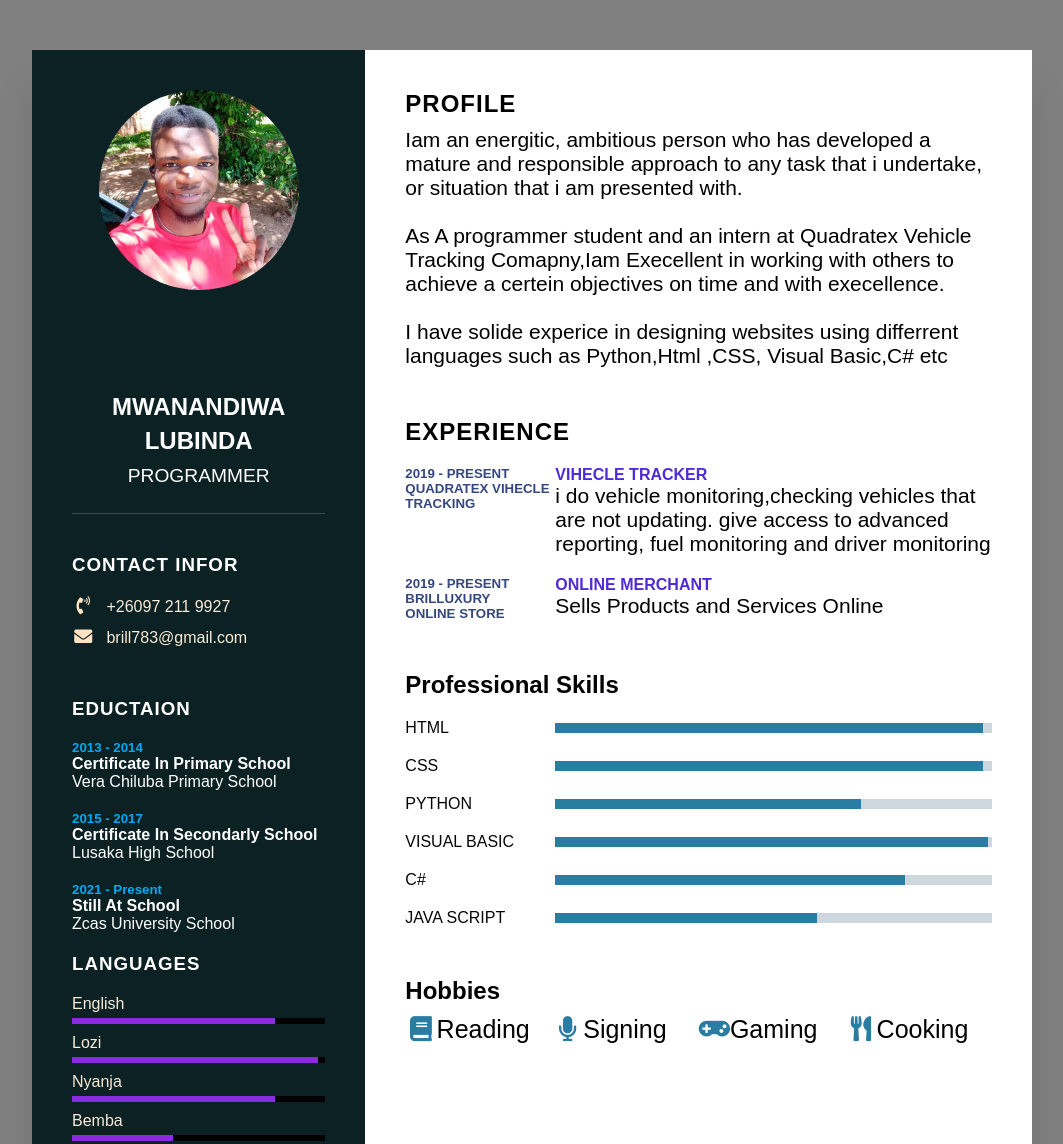
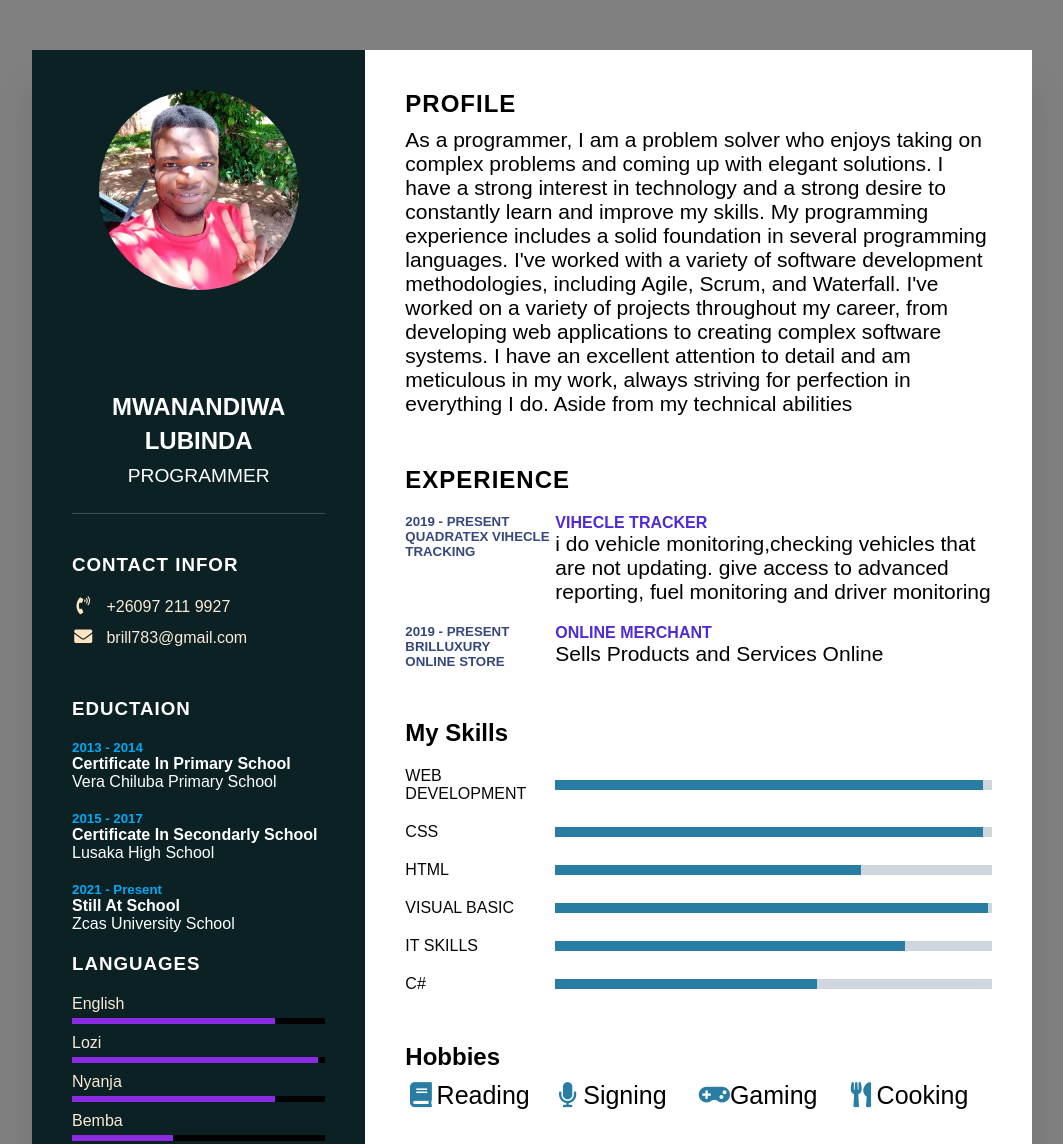
Before and after one commit to Brill-783/My-CV, a plain HTML site: page index.html in a window 1280 px wide. Shown: the top 1144 px of the page, without its empty margins (108-1171 px from the left). Drawn offline with Linux system fonts and the light colour scheme.

Commit message:
Update index.html

```diff
--- a/index.html
+++ b/index.html
@@ -99,11 +99,9 @@
 <div class="right">
 <div class="about">
   <h2 class="header2">Profile</h2>
-  <p>Iam an energitic, ambitious person who has developed a mature and responsible approach to any task that i undertake, or situation that i am presented with.
-     <br><br>
-    As A programmer student and an intern at Quadratex Vehicle Tracking Comapny,Iam Execellent in working with others to achieve a certein objectives on time and with execellence.
-  <Br><br>
-  I have solide experice in designing websites using differrent languages such as Python,Html ,CSS, Visual Basic,C# etc</Br></p>
+  <p>As a programmer, I am a problem solver who enjoys taking on complex problems and coming up with elegant solutions. I have a strong interest in technology and a strong desire to constantly learn and improve my skills. My programming experience includes a solid foundation in several programming languages.
+
+  I've worked with a variety of software development methodologies, including Agile, Scrum, and Waterfall. I've worked on a variety of projects throughout my career, from developing web applications to creating complex software systems. I have an excellent attention to detail and am meticulous in my work, always striving for perfection in everything I do. Aside from my technical abilities</p>
 
 </div>
   <div class="about">
@@ -141,9 +139,10 @@
 
 
     <div class="about skills">
-<h2 class="Header2">Professional Skills</h2>
+<h2 class="Header2">My Skills</h2>
 <div class="box">
-  <h4>HTML</h4>
+  <h4>Web development
+</h4>
   <div class="percent">
   <div style="width: 98%;"></div>
 </div>
@@ -155,7 +154,7 @@
   </div>
 </div>
     <div class="box">
-      <h4>PYTHON</h4>
+      <h4>HTML</h4>
       <div class="percent">
       <div style="width: 70%;"></div>
       </div>
@@ -168,13 +167,13 @@
   </div>
 
 <div class="box">
-  <h4>C#</h4>
+  <h4>IT Skills</h4>
   <div class="percent">
   <div style="width: 80%;"></div>
   </div>
 </div>
           <div class="box">
-            <h4>JAVA SCRIPT</h4>
+            <h4>C#</h4>
             <div class="percent">
             <div style="width: 60%;"></div>
             </div>
```
